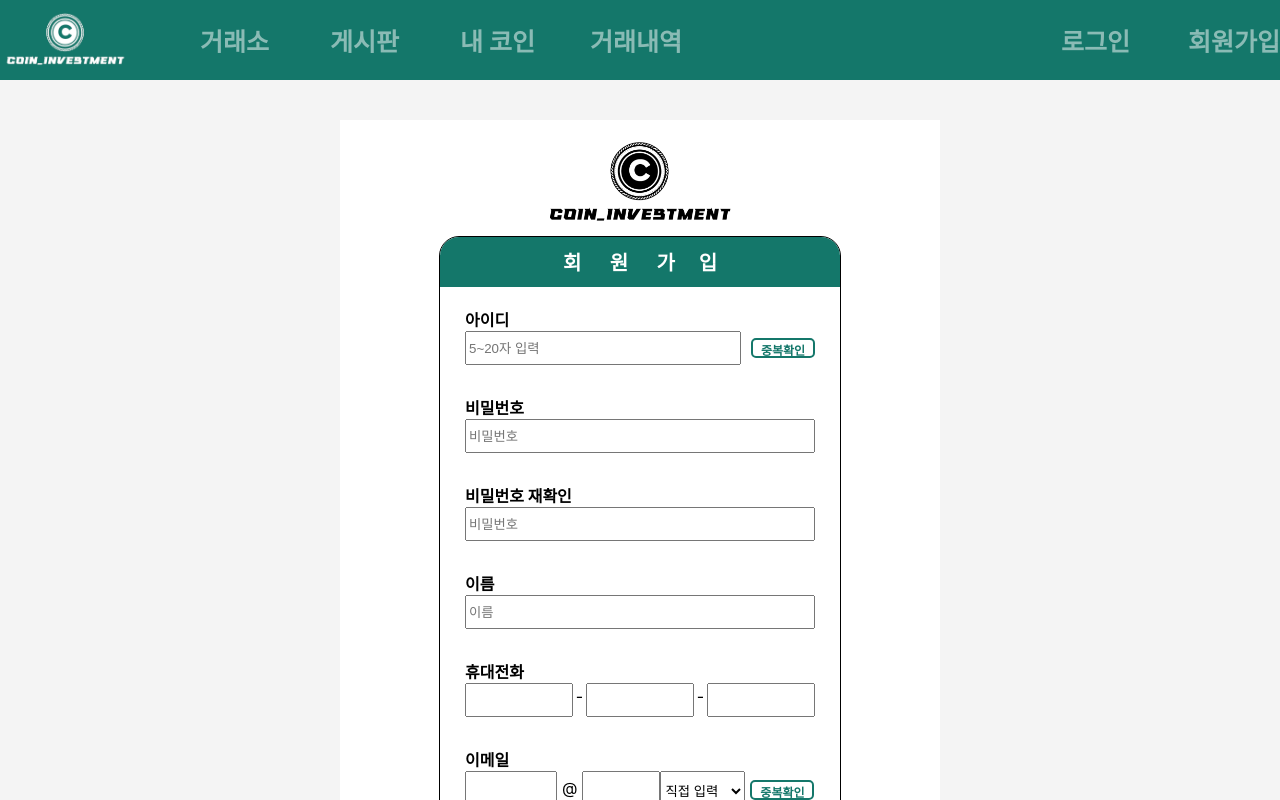
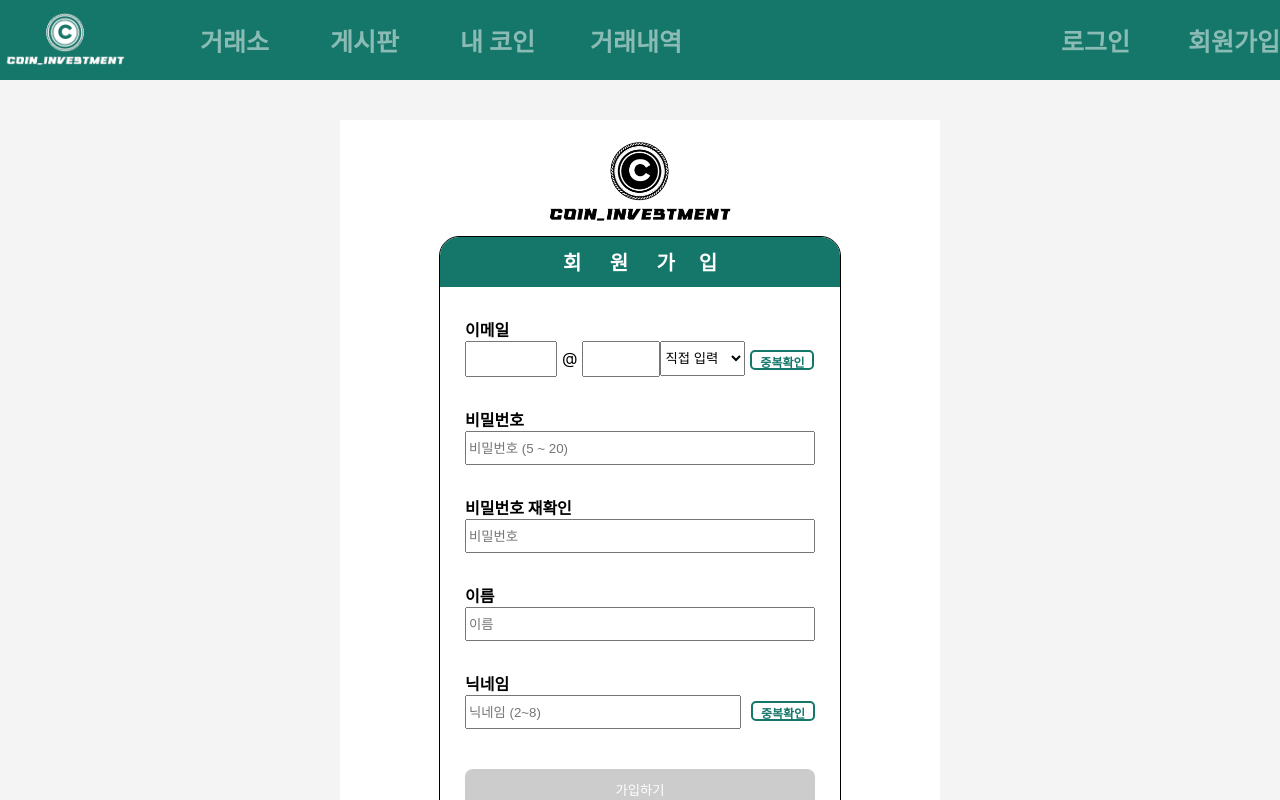
Before and after one commit to dlxodud123/coin_front, a React (Create React App) app: page /register in a window 1280 px wide. Shown: the top 800 px of the page. Built offline with nearby package versions, Linux system fonts and the light colour scheme.

Commit message:
login api 초판 완성

```diff
--- a/public/index.html
+++ b/public/index.html
@@ -2,7 +2,7 @@
 <html lang="ko">
   <head>
     <meta charset="utf-8" />
-    <link style="background-color: none;" rel="icon" href="%PUBLIC_URL%/coin_logo.png" />
+    <link style="background-color: none;" rel="icon" href="%PUBLIC_URL%/images/logo/banner_logo.png" />
     <meta name="viewport" content="width=device-width, initial-scale=1" />
     <meta name="theme-color" content="#000000" />
     <meta
@@ -24,7 +24,7 @@
       work correctly both with client-side routing and a non-root public URL.
       Learn how to configure a non-root public URL by running `npm run build`.
     -->
-    <title>업비트(Upbit)|가장 신뢰받는 디지털 자산</title>
+    <title>coin_investment</title>
   </head>
   <body>
     <noscript>You need to enable JavaScript to run this app.</noscript>
--- a/src/login/js/login_form.js
+++ b/src/login/js/login_form.js
@@ -1,8 +1,61 @@
  import './../css/login_form.css';
  import Header from '../../common/js/header';
  import Footer from '../../common/js/footer';
+import { useEffect, useState } from 'react';
 
 const Login_form = () => {
+
+    const [loginBtn, setLoginBtn] = useState(false);
+    const [email, setEmail] = useState('');
+    const [pwd, setPwd] = useState('');
+
+    const handleSubmit = async (event) => {
+        event.preventDefault(); // 기본 폼 제출 동작 방지
+
+        // FormData 객체 생성
+        const formData = new FormData();
+        formData.append('email', `${email}`);
+        formData.append('password', `${pwd}`);
+
+        // fetch API를 사용해 POST 요청 보내기
+        try {
+            const response = await fetch('http://localhost:8080/your-endpoint', {
+                method: 'POST',
+                body: formData, // FormData 객체를 그대로 전송
+            });
+
+            const result = await response.json();
+            console.log('Success : ', result); // 성공 시 결과 출력
+        } catch (error) {
+            console.error('Error : ', error); // 에러 발생 시 에러 메시지 출력
+        }
+    };
+
+    useEffect(() => {
+        if(loginBtn) {
+            handleSubmit();
+        }
+    }, [loginBtn])
+
+
+    useEffect(() => {
+        console.log(email);
+        console.log(pwd);
+
+        if (email.length > 0 && pwd.length >= 5) {
+            setLoginBtn(true);
+        } else {
+            setLoginBtn(false);
+        }
+    }, [email, pwd])
+
+    const handleEmail = (e) => {
+        setEmail(e.target.value);
+    }
+    const handlePwd = (e) => {
+        setPwd(e.target.value);
+    }
+
     return(
         <>
             <Header></Header>
@@ -21,13 +74,19 @@ const Login_form = () => {
                                 </div>
                             </div>
                             <div style={{width:"400px", height:"90px", textAlign:"center", marginTop:"30px"}}>
-                                <input style={{width:"320px", height:"30px", margin:"auto"}} placeholder='아이디'></input>
-                                <input type='password' style={{width:"320px", height:"30px", margin:"auto"}} placeholder='비밀번호'></input>
+                                <input onChange={handleEmail} style={{width:"320px", height:"30px", margin:"auto"}} placeholder='이메일'></input>
+                                <input onChange={handlePwd} type='password' style={{width:"320px", height:"30px", margin:"auto"}} placeholder='비밀번호'></input>
                             </div>
                             <div style={{width:"400px", height:"50px", textAlign:"center"}}>
-                                <button style={{width:"327px", height:"35px", margin:"auto"}}>
-                                    로그인
-                                </button>
+                                {loginBtn ? (
+                                    <button onClick={() => setLoginBtn(true)} style={{width:"327px", height:"35px", margin:"auto", color:"white", backgroundColor:"black", fontWeight:"bold"}}>
+                                        로그인
+                                    </button>
+                                ) : (
+                                    <button disabled style={{width:"327px", height:"35px", margin:"auto", color:"white"}}>
+                                        로그인
+                                    </button>
+                                )}
                             </div>
                         </div>
                         <div style={{width:"400px", margin:"1px auto", display:"flex"}}>
--- a/src/register/css/register_form.css
+++ b/src/register/css/register_form.css
@@ -1,18 +1,18 @@
 .register_container{
     width: 100%;
-    height: 1100px;
+    height: 800px;
     background-color: #f4f4f4;
     padding-top: 40px;
 }
 .register_content{
     width: 600px;
-    height: 950px;
+    height: 750px;
     background-color: white;
     margin: auto;
 }
 .register_border{
     width: 400px;
-    height: 750px;
+    height: 600px;
     margin: 10px auto;
     border: 1px solid black;
     border-radius: 20px;
@@ -21,5 +21,5 @@
     width: 350px;
     height: 680px;
     margin: auto;
-    padding-top: 20px;
+    /* padding-top: 20px; */
 }
--- a/src/register/js/register_form.js
+++ b/src/register/js/register_form.js
@@ -5,24 +5,25 @@ import { useEffect, useState } from 'react';
 
 const Register_form = () => {
 
-    const [id, setId] = useState('');
+    // const [id, setId] = useState('');
     const [pwd, setPwd] = useState('');
     const [pwdChk, setPwdChk] = useState('');
     const [name, setName] = useState('');
-    const [phoneNumber, setPhoneNumber] = useState({
-        userPhone_1: '',
-        userPhone_2: '',
-        userPhone_3: ''
-    });
+    // const [phoneNumber, setPhoneNumber] = useState({
+    //     userPhone_1: '',
+    //     userPhone_2: '',
+    //     userPhone_3: ''
+    // });
     const [email, setEmail] = useState({
         userEmail_id: '',
         userEmail_domain_write: '',
         userEmail_domain_auto: 'type',
     });
+    const [finalEmail, setFinalEmail] = useState('');
     const [nick, setNick] = useState('');
 
 
-    const [finalIdChk, setFinalIdChk] = useState(false);
+    // const [finalIdChk, setFinalIdChk] = useState(false);
     const [finalPwdChk, setFinalPwdChk] = useState(false);
     const [finalNameChk, setFinalNameChk] = useState(false);
     const [finalPhoneChk, setFinalPhoneChk] = useState(false);
@@ -32,9 +33,9 @@ const Register_form = () => {
     const [finalBtn, setFinalBtn] = useState(false)
 
 
-    const handleIdChange = (e) => {
-        setId(e.target.value);
-    }
+    // const handleIdChange = (e) => {
+    //     setId(e.target.value);
+    // }
     const handlePwdChange = (e) => {
         setPwd(e.target.value);
     }
@@ -44,16 +45,16 @@ const Register_form = () => {
     const handleNameChange = (e) => {
         setName(e.target.value);
     }
-    const handlePhoneChange = (event) => {
-        const { name, value } = event.target;
-        // 숫자만 입력되도록 필터링
-        if (/^\d*$/.test(value)) {
-            setPhoneNumber({
-                ...phoneNumber,
-                [name]: value
-            });
-        }
-    };
+    // const handlePhoneChange = (event) => {
+    //     const { name, value } = event.target;
+    //     // 숫자만 입력되도록 필터링
+    //     if (/^\d*$/.test(value)) {
+    //         setPhoneNumber({
+    //             ...phoneNumber,
+    //             [name]: value
+    //         });
+    //     }
+    // };
     const handleEmailChange = (event) => {
         const { name, value } = event.target;
         setEmail({
@@ -75,23 +76,24 @@ const Register_form = () => {
 
 
     useEffect(() => {
-        console.log("아이디 : ", id)
+        // console.log("아이디 : ", id)
         console.log("비밀번호 : ", pwd);
         console.log("비밀번호 확인 : ", pwdChk)
         console.log("이름 : ", name)
-        console.log("전번1 : ", phoneNumber.userPhone_1);
-        console.log("전번2 : ", phoneNumber.userPhone_2);
-        console.log("전번3 : ", phoneNumber.userPhone_3);
+        // console.log("전번1 : ", phoneNumber.userPhone_1);
+        // console.log("전번2 : ", phoneNumber.userPhone_2);
+        // console.log("전번3 : ", phoneNumber.userPhone_3);
         console.log("이메일1 : ", email.userEmail_id);
         console.log("이메일2 : ", email.userEmail_domain_write);
         console.log("이메일3 : ", email.userEmail_domain_auto);
+        console.log("최종 이메일 : ", email.userEmail_id + '@' + email.userEmail_domain_write);
         console.log("닉네임 : ", nick);
-        if (pwd === pwdChk && pwd.length > 0) {
-            setFinalPwdChk(true);
-        } else{
-            setFinalPwdChk(false);
-        }
-    }, [phoneNumber, email, nick, pwd, pwdChk, name, id])
+        // if (pwd === pwdChk && pwd.length > 0) {
+        //     setFinalPwdChk(true);
+        // } else{
+        //     setFinalPwdChk(false);
+        // }
+    }, [email, nick, pwd, pwdChk, name])
 
     return(
         <>
@@ -115,7 +117,7 @@ const Register_form = () => {
                             </div>
                         </div>
                         <div className='register_border_content'>
-                            <div>
+                            {/* <div>
                                 <div style={{fontWeight:"bold"}}>
                                     아이디
                                 </div>
@@ -123,9 +125,60 @@ const Register_form = () => {
                                     <input onChange={handleIdChange} maxLength="20" id='id' style={{height:"28px", width:"268px"}} placeholder='5~20자 입력'></input>
                                     <button style={{width:"64px", fontSize:"12px", height:"20px", marginTop:"7px", marginLeft:"10px", backgroundColor:"white", border:"2px solid #14776A", color:"#14776A", fontWeight:"bold", borderRadius:"5px"}}>중복확인</button>
                                 </div>
+                            </div> */}
+
+                            <div style={{marginTop:"30px"}}>
+                                <div style={{fontWeight:"bold"}}>
+                                    이메일
+                                </div>
+                                <div style={{display:"flex"}}>
+                                    <input
+                                        id="userEmail"
+                                        name="userEmail_id"
+                                        value={email.userEmail_id}
+                                        onChange={handleEmailChange}
+                                        style={{ width: '84px', height: '30px' }}
+                                    />
+                                    <div style={{marginTop:"7px", marginLeft:"5px", marginRight:"5px"}}>@</div>
+                                    <input
+                                        className="box"
+                                        id="domain-txt"
+                                        name="userEmail_domain_write"
+                                        type="text"
+                                        value={email.userEmail_domain_write}
+                                        onChange={handleEmailChange}
+                                        disabled={email.userEmail_domain_auto !== 'type'}
+                                        style={{ width: '70px', height: '30px' }}
+                                    />
+                                    <select
+                                        className="box"
+                                        id="domain-list"
+                                        name="userEmail_domain_auto"
+                                        value={email.userEmail_domain_auto}
+                                        onChange={handleDomainChange}
+                                        style={{ width: '85px', height: '35px' }}
+                                    >
+                                        <option value="type">직접 입력</option>
+                                        <option value="naver.com">naver.com</option>
+                                        <option value="google.com">google.com</option>
+                                        <option value="hanmail.net">hanmail.net</option>
+                                        <option value="nate.com">nate.com</option>
+                                        <option value="daum.net">daum.net</option>
+                                    </select>
+                                    <button style={{width:"64px", fontSize:"12px", height:"20px", marginTop:"9px", marginLeft:"5px", backgroundColor:"white", border:"2px solid #14776A", color:"#14776A", fontWeight:"bold", borderRadius:"5px"}}>중복확인</button>
+                                </div>
                             </div>
-
-                            {id.length < 5 ? (
+                            {email.userEmail_domain_write ? (
+                                <div style={{height:"10px"}}></div>
+                            ) : (
+                                pwd.length == 0 ? (
+                                    <div style={{height:"10px"}}></div>
+                                ) : (
+                                    <div style={{height:"10px", fontSize:"12px", color:"red"}}>이메일 형식에 맞춰주세요</div>
+                                )
+                            )
+                            }
+                            {/* {id.length < 5 ? (
                                 id.length > 0 ?(
                                     <div style={{height:"10px", fontSize:"12px", color:"red"}}>5글자 이상 입력해주세요</div>
                                 ) : (
@@ -133,17 +186,27 @@ const Register_form = () => {
                                 )
                             ) : (
                                 <div style={{height:"10px", fontSize:"12px", color:"red"}}></div>
-                            )}
+                            )} */}
 
                             <div style={{marginTop:"20px"}}>
                                 <div style={{fontWeight:"bold"}}>
                                     비밀번호
                                 </div>
                                 <div style={{display:"flex"}}>
-                                    <input onChange={handlePwdChange} id='pwd' style={{height:"28px", width:"350px"}} placeholder='비밀번호'></input>
+                                    <input onChange={handlePwdChange} maxLength={20} id='pwd' style={{height:"28px", width:"350px"}} placeholder='비밀번호 (5 ~ 20)'></input>
                                 </div>
                             </div>
-                            <div style={{marginTop:"30px"}}>
+                            {pwd.length >= 5 ? (
+                                <div style={{height:"10px"}}></div>
+                            ) : (
+                                pwd.length == 0 ? (
+                                    <div style={{height:"10px"}}></div>
+                                ) : (
+                                    <div style={{height:"10px", fontSize:"12px", color:"red"}}>5글자 이상 입력해주세요</div>
+                                )
+                            )}
+
+                            <div style={{marginTop:"20px"}}>
                                 <div style={{fontWeight:"bold"}}>
                                     비밀번호 재확인
                                 </div>
@@ -152,11 +215,15 @@ const Register_form = () => {
                                 </div>
                             </div>
 
-                            {pwdChk.length > 0 ? (
+                            {pwdChk.length > 0 && pwd.length > 0 ? (
                                  pwd === pwdChk ? (
-                                    <div style={{height:"10px", fontSize:"12px", color:"blue"}}>비밀번호가 일치합니다</div>
+                                    <>
+                                        <div style={{height:"10px", fontSize:"12px", color:"blue"}}>비밀번호가 일치합니다</div>
+                                    </>
                                 ): (
-                                    <div style={{height:"10px", fontSize:"12px", color:"red"}}>비밀번호가 일치하지 않습니다</div>
+                                    <>
+                                        <div style={{height:"10px", fontSize:"12px", color:"red"}}>비밀번호가 일치하지 않습니다</div>
+                                    </>
                                 )
                             ) : (
                                 <div style={{height:"10px"}}></div>
@@ -172,74 +239,28 @@ const Register_form = () => {
                             </div>
                             <div style={{marginTop:"30px"}}>
                                 <div style={{fontWeight:"bold"}}>
-                                    휴대전화
-                                </div>
-                                <div style={{display:"flex"}}>
-                                    <input name="userPhone_1" type="text" value={phoneNumber.userPhone_1} onChange={handlePhoneChange} maxlength="3" style={{width: "100px", height: "28px"}} />
-                                    <div style={{width:"15px", textAlign:"center", marginTop:"3px"}}>-</div>
-                                    <input name="userPhone_2" type="text" value={phoneNumber.userPhone_2} onChange={handlePhoneChange} maxlength="4" style={{width: "100px", height: "28px"}} />
-                                    <div style={{width:"15px", textAlign:"center", marginTop:"3px"}}>-</div>
-                                    <input name="userPhone_3" type="text" value={phoneNumber.userPhone_3} onChange={handlePhoneChange} maxlength="4" style={{width: "100px", height: "28px"}} />
-                                </div>
-                            </div>
-
-
-                            <div style={{marginTop:"30px"}}>
-                                <div style={{fontWeight:"bold"}}>
-                                    이메일
-                                </div>
-                                <div style={{display:"flex"}}>
-                                    <input
-                                        id="userEmail"
-                                        name="userEmail_id"
-                                        value={email.userEmail_id}
-                                        onChange={handleEmailChange}
-                                        style={{ width: '84px', height: '35px' }}
-                                    />
-                                    <div style={{marginTop:"7px", marginLeft:"5px", marginRight:"5px"}}>@</div>
-                                    <input
-                                        className="box"
-                                        id="domain-txt"
-                                        name="userEmail_domain_write"
-                                        type="text"
-                                        value={email.userEmail_domain_write}
-                                        onChange={handleEmailChange}
-                                        disabled={email.userEmail_domain_auto !== 'type'}
-                                        style={{ width: '70px', height: '35px' }}
-                                    />
-                                    <select
-                                        className="box"
-                                        id="domain-list"
-                                        name="userEmail_domain_auto"
-                                        value={email.userEmail_domain_auto}
-                                        onChange={handleDomainChange}
-                                        style={{ width: '85px', height: '40px' }}
-                                    >
-                                        <option value="type">직접 입력</option>
-                                        <option value="naver.com">naver.com</option>
-                                        <option value="google.com">google.com</option>
-                                        <option value="hanmail.net">hanmail.net</option>
-                                        <option value="nate.com">nate.com</option>
-                                        <option value="daum.net">daum.net</option>
-                                    </select>
-                                    <button style={{width:"64px", fontSize:"12px", height:"20px", marginTop:"9px", marginLeft:"5px", backgroundColor:"white", border:"2px solid #14776A", color:"#14776A", fontWeight:"bold", borderRadius:"5px"}}>중복확인</button>
-                                </div>
-                            </div>
-                            <div style={{marginTop:"30px"}}>
-                                <div style={{fontWeight:"bold"}}>
                                     닉네임
                                 </div>
                                 <div style={{display:"flex"}}>
-                                    <input onChange={handleNickChange} type='text' maxLength="8" style={{height:"28px", width:"268px"}} placeholder='2~8자 입력'></input>
+                                    <input onChange={handleNickChange} type='text' maxLength="8" style={{height:"28px", width:"268px"}} placeholder='닉네임 (2~8)'></input>
                                     <button style={{width:"64px", fontSize:"12px", height:"20px", marginTop:"6px", marginLeft:"10px", backgroundColor:"white", border:"2px solid #14776A", color:"#14776A", fontWeight:"bold", borderRadius:"5px"}}>중복확인</button>
                                 </div>
                             </div>
+                            {nick.length >= 2 ? (
+                                <div style={{height:"10px"}}></div>
+                            ) : (
+                                nick.length == 0 ? (
+                                    <div style={{height:"10px"}}></div>
+                                ) : (
+                                    <div style={{height:"10px", fontSize:"12px", color:"red"}}>2글자 이상 입력해주세요</div>
+                                )
+                            )}
                             {finalBtn ? (
-                                <div style={{marginTop:"40px"}}>
+                                <div style={{marginTop:"30px"}}>
                                     <button style={{width:"350px", height:"40px", backgroundColor:"#14776A", color:"white", borderRadius:"8px", border:"none"}}>가입하기</button>
                                 </div>
                             ) : (
-                                <div style={{marginTop:"40px"}}>
+                                <div style={{marginTop:"30px"}}>
                                     <button style={{width:"350px", height:"40px", backgroundColor:"rgba(127,127,127,0.4)", color:"white", borderRadius:"8px", border:"none"}}>가입하기</button>
                                 </div>
                             )}
```
